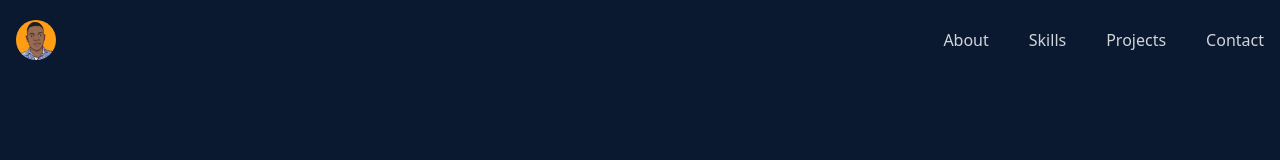
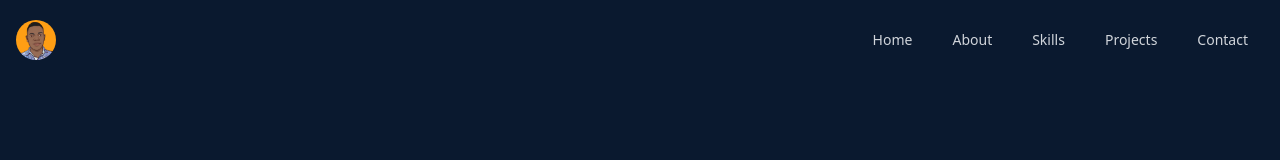
Before and after one commit to segunajibola/portfolio, a React (Create React App) app: page / in a window 1280 px wide. Shown: the top 160 px of the page. Built offline with nearby package versions, Linux system fonts and the light colour scheme; the HTML template or start-up script is replaced by a standard one.

Commit message:
fix home

```diff
--- a/src/components/Navbar.js
+++ b/src/components/Navbar.js
@@ -26,23 +26,28 @@ const Navbar = () => {
         {/* </li> */}
 
       {/* menu */}
-      <ul className='hidden md:flex space-x-10'>
-        <li className='mx- 8 cursor-pointer'>
+      <ul className='hidden md:flex space-x-10 mr-4 text-sm'>
+        <li className='cursor-pointer'>
+            <Link to='home' smooth={true} duration={500}>
+                Home
+            </Link>
+        </li>
+        <li className='cursor-pointer'>
           <Link to='about' smooth={true} duration={500}>
             About
           </Link>
         </li>
-        <li className='mx- 8 cursor-pointer'>
+        <li className='cursor-pointer'>
           <Link to='skills' smooth={true} duration={500}>
             Skills
           </Link>
         </li>
-        <li className='mx- 8 cursor-pointer'>
+        <li className='cursor-pointer'>
           <Link to='projects' smooth={true} duration={500}>
             Projects
           </Link>
         </li>
-        <li className='mx- 8 cursor-pointer'>
+        <li className='cursor-pointer'>
           <Link to='contact' smooth={true} duration={500}>
             Contact
           </Link>
```
